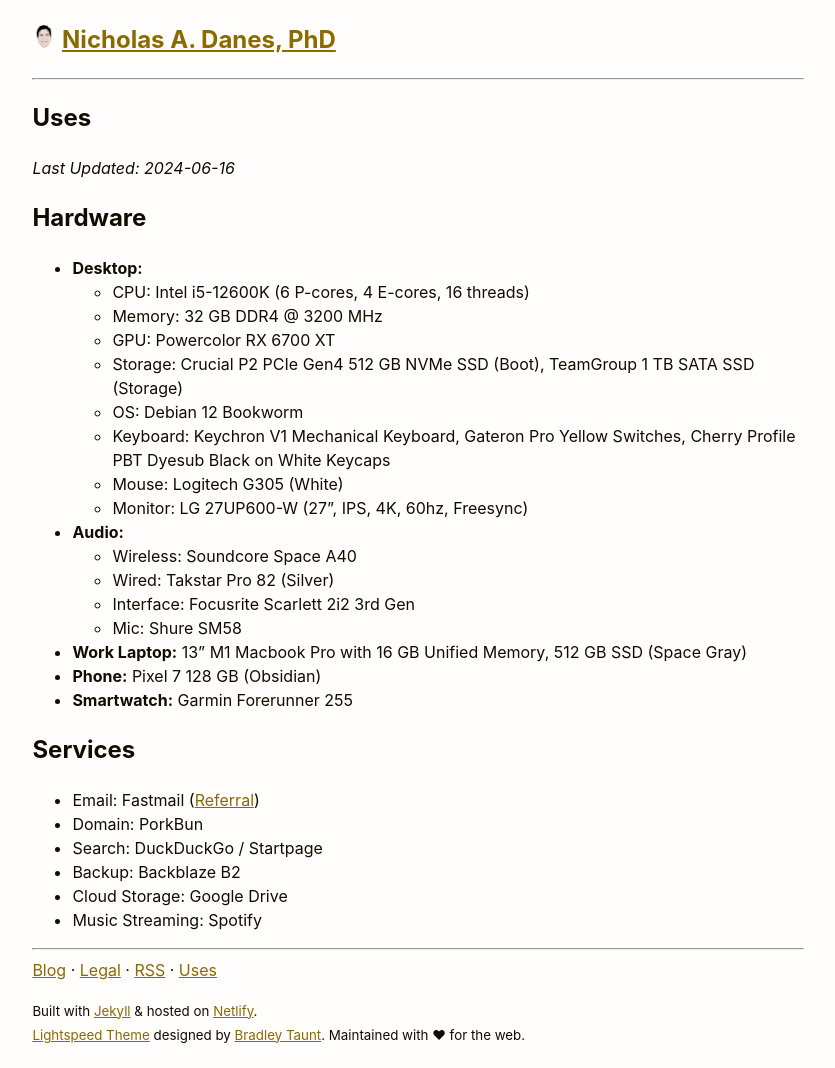
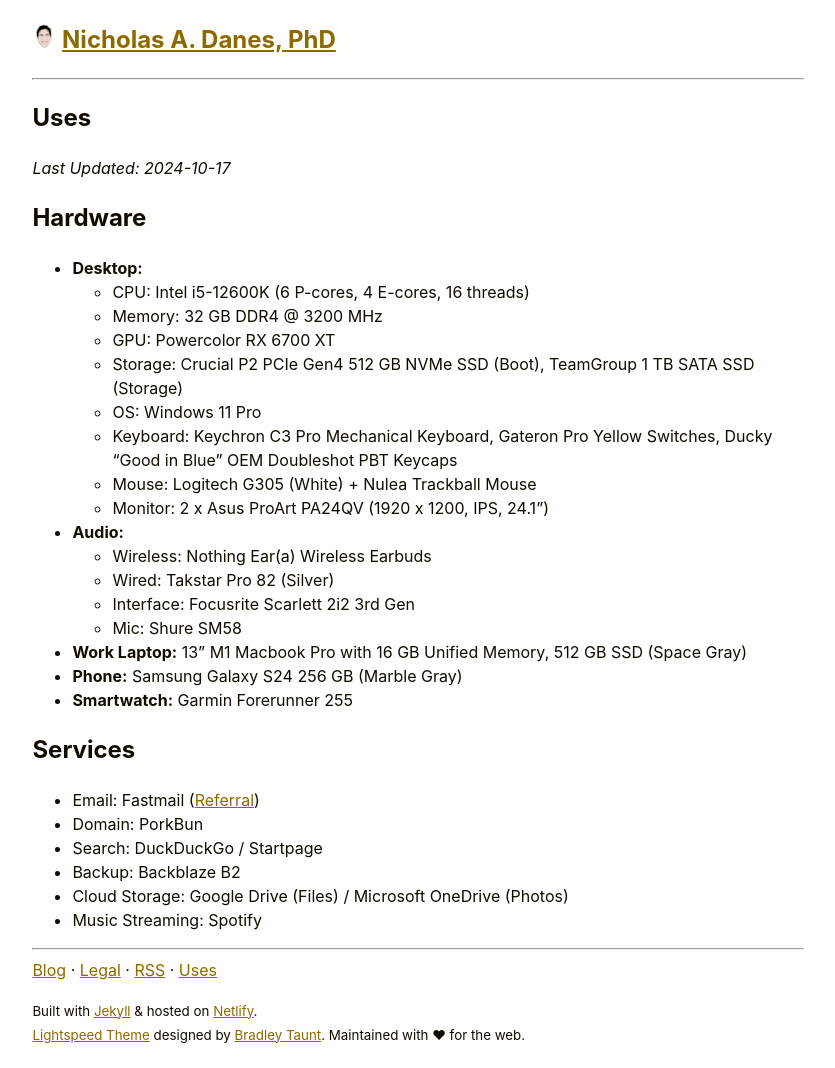
Before and after one commit to danesnick/website_lightspeed, a Jekyll site: the page built from uses.markdown, in a window 1280 px wide. Shown: the whole page, without its empty margins (222-1057 px from the left). Built offline with Jekyll 4.4.1, drawn with Linux system fonts in a browser that asks for light colours.

Commit message:
Update uses.markdown

```diff
--- a/uses.markdown
+++ b/uses.markdown
@@ -3,7 +3,7 @@ layout: page
 title: Uses
 permalink: /uses/
 ---
-*Last Updated: 2024-06-16*
+*Last Updated: 2024-10-17*
 
 ## Hardware
 
@@ -12,17 +12,17 @@ permalink: /uses/
 	+ Memory: 32 GB DDR4 @ 3200 MHz
 	+ GPU: Powercolor RX 6700 XT
 	+ Storage: Crucial P2 PCIe Gen4 512 GB NVMe SSD (Boot), TeamGroup 1 TB SATA SSD (Storage)
-	+ OS: Debian 12 Bookworm
-	+ Keyboard: Keychron V1 Mechanical Keyboard, Gateron Pro Yellow Switches, Cherry Profile PBT Dyesub Black on White Keycaps
-	+ Mouse: Logitech G305 (White)
-	+ Monitor: LG 27UP600-W (27", IPS, 4K, 60hz, Freesync)
+	+ OS: Windows 11 Pro
+	+ Keyboard: Keychron C3 Pro Mechanical Keyboard, Gateron Pro Yellow Switches, Ducky "Good in Blue" OEM Doubleshot PBT Keycaps
+	+ Mouse: Logitech G305 (White) + Nulea Trackball Mouse
+	+ Monitor: 2 x Asus ProArt PA24QV (1920 x 1200, IPS, 24.1")
 * **Audio:**
-	* Wireless: Soundcore Space A40
+	* Wireless: Nothing Ear(a) Wireless Earbuds
 	* Wired: Takstar Pro 82 (Silver)
 	* Interface: Focusrite Scarlett 2i2 3rd Gen
 	* Mic: Shure SM58
 * **Work Laptop:** 13" M1 Macbook Pro with 16 GB Unified Memory, 512 GB SSD (Space Gray)
-* **Phone:** Pixel 7 128 GB (Obsidian)
+* **Phone:** Samsung Galaxy S24 256 GB (Marble Gray)
 * **Smartwatch:** Garmin Forerunner 255
 
 ## Services
@@ -30,5 +30,5 @@ permalink: /uses/
 * Domain: PorkBun
 * Search: DuckDuckGo / Startpage
 * Backup: Backblaze B2
-* Cloud Storage: Google Drive
+* Cloud Storage: Google Drive (Files) / Microsoft OneDrive (Photos)
 * Music Streaming: Spotify
```
